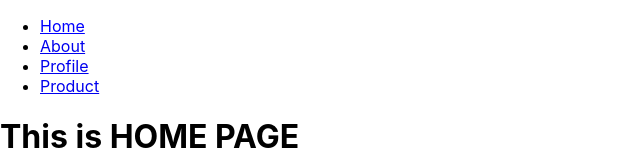
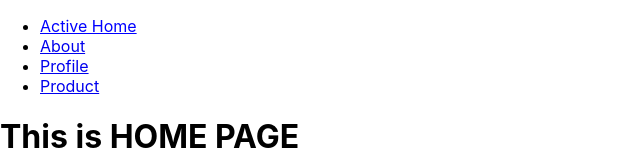
Before and after one commit to Mani007/react-router6, a React (Create React App) app: page / in a window 1280 px wide. Shown: the top 160 px of the page, without its empty margins (0-640 px from the left). Built offline with nearby package versions, Linux system fonts and the light colour scheme.

Commit message:
NavLink children property

```diff
--- a/src/App.js
+++ b/src/App.js
@@ -35,7 +35,8 @@ function App() {
     <nav>
       <ul>
         <li>
-          <NavLink style={({isActive}) => {return isActive ? {color: "blue"} : {}}} to="/" >Home</NavLink>
+          <NavLink style={({isActive}) => {return isActive ? {color: "blue"} : {}}} to="/" >
+          {({isActive}) => {return isActive ? "Active Home":"Home"}}</NavLink>
         </li>
         <li>
           <NavLink to="/about">About</NavLink>
```
